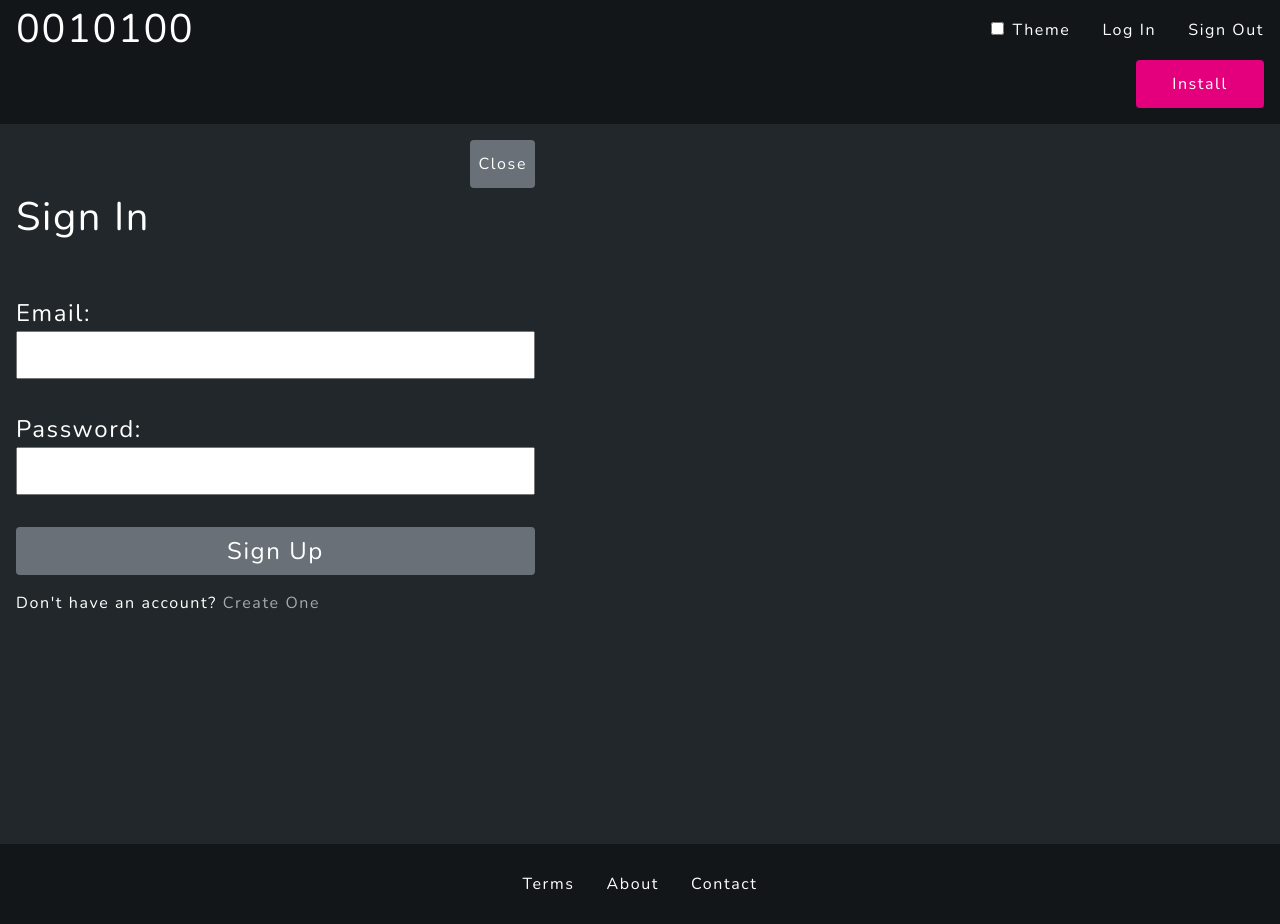
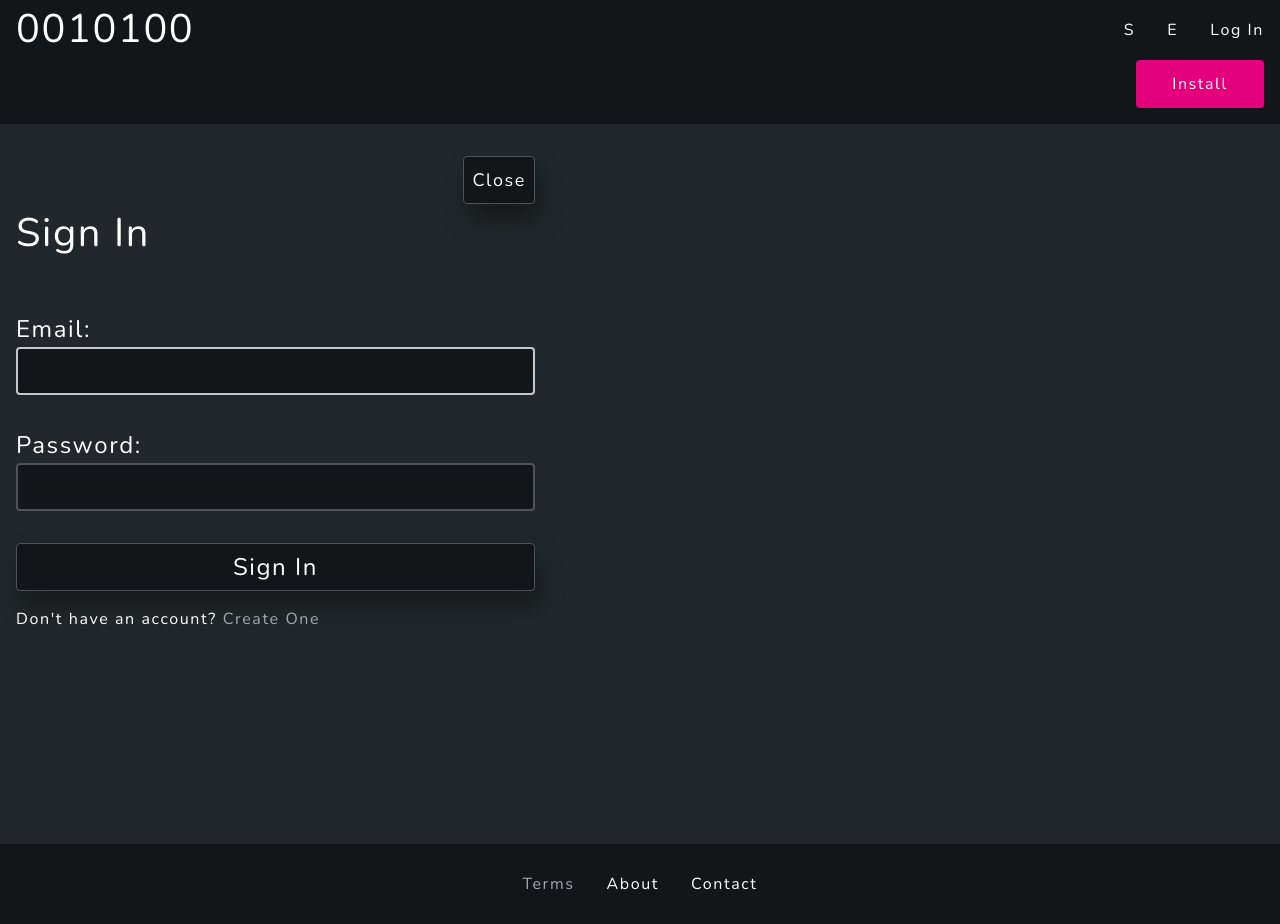
Before and after one commit to phoenixpulsar/ui-kata, a website built with Vite: page index.html in a window 1280 px wide. Both pictures are taken after a click on the item "Log In". Built offline with nearby package versions, Linux system fonts and the light colour scheme; some packages are replaced by stand-ins of ours; no server answers.

Commit message:
Finish Login/Register/Lougout MVP flow

```diff
--- a/app.js
+++ b/app.js
@@ -3,21 +3,11 @@ import Timelines from "./services/Timelines.js";
 import EncryptionAPI from "./services/EncryptionAPI";
 import { gsap } from "gsap";
 import { auth } from "./firebase";
-import { onAuthStateChanged } from "firebase/auth";
-
-onAuthStateChanged(auth, (user) => {
-  if (user) {
-    // User is signed in, see docs for a list of available properties
-    // https://firebase.google.com/docs/reference/js/auth.user
-    const uid = user.uid;
-    console.log("user", user, uid);
-    // ...
-  } else {
-    console.log("no user signed in");
-    // User is signed out
-    // ...
-  }
-});
+import {
+  createUserWithEmailAndPassword,
+  onAuthStateChanged,
+  signInWithEmailAndPassword,
+} from "firebase/auth";
 
 // To work with the DOM we wait for this event before we manipulate
 window.addEventListener("DOMContentLoaded", () => {
@@ -30,11 +20,29 @@ window.addEventListener("DOMContentLoaded", () => {
     return this.querySelector(s);
   };
 
+  // Module Globals
+  let currentUser = null;
   let passwordToConfirm = "";
+  let uploadedFile = null;
+
+  onAuthStateChanged(auth, (user) => {
+    if (user) {
+      // User is signed in, see docs for a list of available properties
+      // https://firebase.google.com/docs/reference/js/auth.user
+      const uid = user.uid;
+      currentUser = user.email;
+      Timelines.userLoggedIn.restart();
+      $("#user-email").textContent = `Welcome, ${currentUser}`;
+    } else {
+      console.log("no user signed in");
+      $("#user-email").textContent = ``;
+      Timelines.userLoggedOut.restart();
+    }
+  });
 
   gsap.set(
     [
-      ".experience-bkg",
+      "#sign-out-btn",
       "#close-svg",
       ".password-ctrls",
       "#confirm-password-label",
@@ -74,28 +82,7 @@ window.addEventListener("DOMContentLoaded", () => {
   Timelines.logoLoop.play();
   Timelines.fileLoop.play();
 
-  $("#file-upload").on("change", (event) => {
-    const file = event.target.files[0];
-    if (file) {
-      console.log(`File chosen: ${file.name}`);
-      // const reader = new FileReader();
-      // reader.onload = function (event) {
-      //   const arrayBuffer = event.target.result;
-      //   // encryptData(arrayBuffer, "myPassword"); // Encrypt the file content
-      //   encryptFileData(
-      //     arrayBuffer,
-      //     "myPassword",
-      //     "resumeEncrypted2",
-      //     "application/pdf"
-      //   );
-      // };
-      // reader.readAsArrayBuffer(file);
-      document.getElementById("file-name-display").textContent = file.name;
-
-      Timelines.fileLoop.pause();
-      Timelines.fileWasUploaded.play();
-    }
-  });
+  $("#file-upload").on("change", handleFileUpload);
 
   $("#password-btn").on("click", (e) => {
     e.preventDefault();
@@ -128,6 +115,25 @@ window.addEventListener("DOMContentLoaded", () => {
     Timelines.openLoginPanel.play();
   });
 
+  $("#login-form").on("submit", (e) => {
+    e.preventDefault();
+
+    const email = $("#login-email-input").value;
+    const password = $("#login-password-input").value;
+
+    signInWithEmailAndPassword(auth, email, password)
+      .then((userCredential) => {
+        const user = userCredential.user;
+        console.log("user", user);
+        Timelines.openLoginPanel.reverse();
+      })
+      .catch((error) => {
+        const errorCode = error.code;
+        const errorMessage = error.message;
+        console.error(error);
+      });
+  });
+
   $("#close-login").on("click", (e) => {
     e.preventDefault();
     Timelines.openLoginPanel.reverse();
@@ -136,6 +142,25 @@ window.addEventListener("DOMContentLoaded", () => {
   $("#open-sign-up").on("click", (e) => {
     e.preventDefault();
     Timelines.openSignUpPanel.play();
+    Timelines.openLoginPanel.reverse();
+  });
+
+  $("#sign-up-form").on("submit", (e) => {
+    e.preventDefault();
+
+    const email = $("#sign-up-email-input").value;
+    const password = $("#sign-up-password-input").value;
+
+    createUserWithEmailAndPassword(auth, email, password)
+      .then((userCredential) => {
+        const user = userCredential.user;
+        console.log("user", user);
+      })
+      .catch((error) => {
+        const errorCode = error.code;
+        const errorMessage = error.message;
+        console.error(error);
+      });
   });
 
   $("#close-sign-up").on("click", (e) => {
@@ -143,7 +168,7 @@ window.addEventListener("DOMContentLoaded", () => {
     Timelines.openSignUpPanel.reverse();
   });
 
-  $("#open-terms").on("click", (e) => {
+  $(".open-terms").on("click", (e) => {
     e.preventDefault();
     Timelines.openTermsPanel.play();
   });
@@ -184,6 +209,41 @@ window.addEventListener("DOMContentLoaded", () => {
     reverseFileUpload();
   });
 
+  $("#success-encrypt").on("click", (e) => {
+    Timelines.startEncryptionLabels.pause();
+    Timelines.encryptionSuccess.play();
+  });
+
+  $("#error-encrypt").on("click", (e) => {
+    Timelines.startEncryptionLabels.pause();
+    Timelines.encryptionFail.play();
+  });
+
+  function handleFileUpload(event) {
+    const file = event.target.files[0];
+    if (file) {
+      console.log(`File chosen: ${file.name}`);
+      uploadedFile = file; // Store the file temporarily
+      $("$file-name-display").textContent = file.name;
+      Timelines.fileLoop.pause();
+      Timelines.fileWasUploaded.play();
+    }
+  }
+
+  function processFile(file, password) {
+    const reader = new FileReader();
+    reader.onload = (event) => {
+      const arrayBuffer = event.target.result;
+      encryptFileData(
+        arrayBuffer,
+        password,
+        "resumeEncrypted2",
+        "application/pdf"
+      );
+    };
+    reader.readAsArrayBuffer(file);
+  }
+
   function reverseFileUpload() {
     $("#file-upload").value = "";
     $("#file-name-display").textContent = "";
--- a/index.html
+++ b/index.html
@@ -22,11 +22,14 @@
       <ul>
         <li><h1 id="logo">Ordo One</h1></li>
         <!-- <li><a href=""><img id="logo" src="assets/ordo-one-logo.png"></a></li> -->
-        <li>
+        <!-- <li>
           <label>
             <input type="checkbox" id="theme-box"> Theme
           </label>
-        </li>
+        </li> -->
+        <li id="success-encrypt">S</li>
+        <li id="error-encrypt">E</li>
+        <li id="user-email"></li>
         <li id="open-login">Log In</li>
         <li id="sign-out-btn">Sign Out</li>
       </ul>
@@ -104,10 +107,10 @@
 
           <form id="login-form">
             <label id="login-email-label" for="email">Email:</label>
-            <input id="login-email-input" type="email"  name="email" required>
+            <input id="login-email-input" type="email"  name="email"  required>
             <label id="login-password-label" for="password">Password:</label>
-            <input id="login-password-input" type="password"  name="password" required>
-            <button id="login-btn"  type="submit">Sign Up</button>
+            <input id="login-password-input" type="password" name="password"  required>
+            <button id="login-btn"  type="submit">Sign In</button>
           </form>
 
           <p id="register-mssg">Don't have an account? <span id="open-sign-up">Create One</span></p>
@@ -130,6 +133,7 @@
             <input id="sign-up-password-input" type="password"  name="password" required>
             <button id="sign-up-btn"  type="submit">Sign Up</button>
           </form>
+          <p id="register-mssg">By creating an account, you agree to our <span class="open-terms">Terms</span></p>
         </div>
 
          <div class="terms-container">
@@ -185,7 +189,7 @@
      <footer>
       <nav>
         <ul>
-          <li id="open-terms">Terms</li>
+          <li class="open-terms">Terms</li>
           <li id="open-about">About</li>
           <li id="open-contact">Contact</li>
         </ul>
--- a/services/Timelines.js
+++ b/services/Timelines.js
@@ -43,12 +43,71 @@ const Timelines = {
 
     return tl;
   })(),
+  userLoggedIn: (() => {
+    let tl = gsap.timeline({ paused: true });
+    tl.add("begin");
+    tl.to(
+      "#open-login",
+      {
+        opacity: 0,
+        visibility: "hidden",
+        display: "none",
+      },
+      "begin"
+    )
+      .to("#user-email", {
+        opacity: 1,
+        visibility: "visible",
+        display: "block",
+      })
+      .to(
+        "#sign-out-btn",
+        {
+          opacity: 1,
+          visibility: "visible",
+          display: "block",
+        },
+        "begin"
+      );
+    return tl;
+  })(),
+  userLoggedOut: (() => {
+    let tl = gsap.timeline({ paused: true });
+    tl.add("begin");
+    tl.to(
+      "#open-login",
+      {
+        opacity: 1,
+        visibility: "visible",
+        display: "block",
+      },
+      "begin"
+    )
+      .to(
+        "#user-email",
+        {
+          opacity: 0,
+          visibility: "hidden",
+          display: "none",
+        },
+        "begin"
+      )
+      .to(
+        "#sign-out-btn",
+        {
+          opacity: 0,
+          display: "none",
+          visibility: "hidden",
+        },
+        "begin"
+      );
+    return tl;
+  })(),
   fileWasUploaded: (() => {
     var tl = gsap.timeline({ paused: true });
     let passwordInput = document.querySelector("#password-input");
 
     tl.add("begin");
-
     tl.to("#welcome-mssg", { opacity: 0 })
       .to("#file-upload-label", { opacity: 0 })
       .to("#file-upload", { opacity: 0 })
@@ -233,6 +292,7 @@ const Timelines = {
         {
           opacity: 1,
           duration: 1,
+          display: "block",
           visibility: "visible",
           ease: "sine.out",
           onComplete: () => {
@@ -248,6 +308,7 @@ const Timelines = {
   })(),
   openLoginPanel: (() => {
     let tl = gsap.timeline({ paused: true });
+    let emailInput = document.querySelector("#login-email-input");
 
     tl.fromTo(
       ".login-container",
@@ -261,6 +322,9 @@ const Timelines = {
         x: "-90vw",
         ease: "sine.out",
         duration: 1,
+        onComplete: () => {
+          emailInput.focus();
+        },
       }
     );
 
@@ -270,6 +334,7 @@ const Timelines = {
   })(),
   openSignUpPanel: (() => {
     let tl = gsap.timeline({ paused: true });
+    let emailInput = document.querySelector("#sign-up-email-input");
 
     tl.fromTo(
       ".sign-up-container",
@@ -283,6 +348,9 @@ const Timelines = {
         x: "-90vw",
         ease: "sine.out",
         duration: 1,
+        onComplete: () => {
+          emailInput.focus();
+        },
       }
     );
 
@@ -389,167 +457,8 @@ const Timelines = {
 
     return tl;
   })(),
-  encryptionAnimation: (() => {
-    var tl = gsap.timeline({ paused: true });
-
-    tl.add("start-encrypt");
-    tl.to(
-      "#welcome-header",
-      {
-        opacity: 0,
-      },
-      "start-encrypt"
-    )
-      .to(
-        "#welcome-mssg",
-        {
-          opacity: 0,
-        },
-        "start-encrypt"
-      )
-      .to(
-        ".file-upload-ctrls",
-        {
-          opacity: 0,
-        },
-        "start-encrypt"
-      )
-      .to(
-        "#encrypt-label",
-        {
-          opacity: 0,
-        },
-        "start-encrypt"
-      )
-      .to(
-        "#encrypt-btn",
-        {
-          opacity: 0,
-        },
-        "start-encrypt"
-      )
-      .to(
-        "#encrypt-input",
-        {
-          width: 20,
-          height: 20,
-          padding: 0,
-          opacity: 0.15,
-          borderRadius: "1000px",
-          ease: "sine.out",
-          duration: 0.5,
-        },
-        "start-encrypt+=1"
-      )
-      .to(
-        "#encrypt-btn",
-        {
-          width: 20,
-          height: 20,
-          padding: 0,
-          opacity: 0.15,
-          borderRadius: "1000px",
-          ease: "sine.out",
-          duration: 0.5,
-        },
-        "start-encrypt+=1"
-      )
-      .to(
-        "#encrypt-btn",
-        {
-          opacity: 0.8,
-          y: "+=30",
-          ease: "sine.out",
-          duration: 0.5,
-        },
-        "start-encrypt+=2"
-      )
-      .to(
-        "#encrypt-input",
-        {
-          opacity: 0.8,
-          y: "-=30",
-          ease: "sine.out",
-          duration: 0.5,
-        },
-        "start-encrypt+=2"
-      )
-      .to(
-        "#encrypt-btn",
-        {
-          opacity: 0.8,
-          y: "-=30",
-          ease: "sine.out",
-          duration: 0.5,
-        },
-        "start-encrypt+=3"
-      )
-      .to(
-        "#encrypt-input",
-        {
-          opacity: 0.8,
-          y: "+=30",
-          ease: "sine.out",
-          duration: 0.5,
-        },
-        "start-encrypt+=3"
-      )
-      .to(
-        "#encrypt-btn",
-        {
-          opacity: 0.8,
-          y: "+=30",
-          ease: "sine.out",
-          duration: 0.5,
-        },
-        "start-encrypt+=4"
-      )
-      .to(
-        "#encrypt-input",
-        {
-          opacity: 0.8,
-          y: "-=30",
-          ease: "sine.out",
-          duration: 0.5,
-        },
-        "start-encrypt+=4"
-      )
-      .to(
-        "#encrypt-btn",
-        {
-          opacity: 0,
-          y: "-=20",
-          ease: "sine.out",
-          duration: 0.5,
-        },
-        "start-encrypt+=5"
-      )
-      .to(
-        "#encrypt-input",
-        {
-          opacity: 0.8,
-          y: "+=20",
-          ease: "sine.out",
-          duration: 0.5,
-        },
-        "start-encrypt+=5"
-      )
-      .to("#encrypt-input", {
-        backgroundColor: "#09CA51",
-        transformOrigin: "50% 50%",
-        scale: 1.75,
-        y: "-=80",
-        ease: "Power3.easeIn",
-      })
-      .to(".encrypt-complete-dialog", {
-        opacity: 1,
-        visibility: "visible",
-      });
-
-    return tl;
-  })(),
   startEncryption: (() => {
-    var tl = gsap.timeline({ paused: true });
+    let tl = gsap.timeline({ paused: true });
 
     tl.add("begin");
     tl.to(
@@ -598,6 +507,64 @@ const Timelines = {
     tl.timeScale(1.1);
     return tl;
   })(),
+  encryptionFail: (() => {
+    let tl = gsap.timeline({ paused: true });
+    tl.add("begin");
+    tl.to("#empty-shield-svg", {
+      opacity: 0,
+      display: "hidden",
+      duration: 1,
+      scale: 1,
+      ease: "sine.out",
+    })
+      .to(
+        "#exclamation-shield-svg",
+        {
+          opacity: 1,
+          display: "visible",
+          duration: 1,
+          scale: 1.8,
+          ease: "sine.out",
+        },
+        "begin=-1"
+      )
+      .to("#file-name-display", {
+        text: "Error Encrypting File",
+        duration: 0.5,
+        ease: "sine.out",
+      });
+
+    return tl;
+  })(),
+  encryptionSuccess: (() => {
+    let tl = gsap.timeline({ paused: true });
+    tl.add("begin");
+    tl.to("#empty-shield-svg", {
+      opacity: 0,
+      visibility: "hidden",
+      duration: 1,
+      scale: 1,
+      ease: "sine.out",
+    })
+      .to(
+        "#done-svg",
+        {
+          opacity: 1,
+          visibility: "visible",
+          duration: 1,
+          scale: 1.8,
+          ease: "sine.out",
+        },
+        "begin=-1"
+      )
+      .to("#file-name-display", {
+        text: "Encrypted",
+        duration: 0.5,
+        ease: "sine.out",
+      });
+
+    return tl;
+  })(),
 };
 
 export default Timelines;
--- a/style.scss
+++ b/style.scss
@@ -427,6 +427,7 @@ button {
 
 #password-mismatch-mssg {
   margin-left: 5%;
+  // display: none;
 }
 
 #confirm-password-input {
@@ -435,6 +436,7 @@ button {
 
 #encrypt-btn {
   grid-area: password-btn;
+  display: none;
 }
 
 .password-ctrls-label {
@@ -443,22 +445,20 @@ button {
 }
 
 .password-ctrls-input{
+  grid-area: input;
   width: 80vw;
-  text-decoration: none;
+  height: 4rem;
   margin-top: 1rem;
   margin-left: 5%;
-  font-family: 'Nunito', sans-serif;
   margin-right: 5%;
-  // margin: 0 auto;
+  padding: 0 1rem;
+  color: white;
+  outline: none;
   font-size: xx-large;
-  outline: none;
-  grid-area: input;
-  padding: 0 1rem;
   border-radius: 0.25rem;
-  height: 4rem;
-  color: white;
   border: 2px solid #4d5358;
   background-color: #121619;
+  font-family: 'Nunito', sans-serif;
 
   &:focus {
     border: 2px solid #c1c7cd;
@@ -471,7 +471,6 @@ button {
   margin-left: 5%;
   background-color: #121619;
   border: 1px solid #4d5358;
-  font-size: large;
   margin-top: 2rem;
   height: 4rem;
   font-size: x-large;
@@ -512,6 +511,27 @@ button {
   max-width: 535px;
 }
 
+#close-login {
+  height: 3rem;
+  margin-top: 1rem;
+  align-self: center;
+  font-size: large;
+  border-radius: 0.25rem;
+  border: 1px solid #4d5358;
+  background-color: #121619;
+  box-shadow: 5px 15px 25px rgba(0, 0, 0, 0.35);
+  transition-duration: 0.3s;
+  transition-property: background-color transform;
+
+  &:hover {
+    transform: translateY(5%);
+    background-color: #21272a;
+  }
+  &:active {
+    transform: translateY(5%);
+  }
+}
+
 #login-form {
   display: grid;
   grid-template-areas:
@@ -533,6 +553,9 @@ button {
 #open-sign-up {
   color: #a2a9b0;
   cursor: pointer;
+  &:hover {
+    color: #dde1e6;
+  }
 }
 
 #login-header {
@@ -548,7 +571,16 @@ button {
 #login-email-input {
   grid-area: login-email-input;
   height: 3rem;
+  outline: none;
+  border-radius: 0.25rem;
+  color: white;
+  border: 2px solid #4d5358;
+  background-color: #121619;
+  font-family: 'Nunito', sans-serif;
   font-size: x-large;
+  &:focus {
+    border: 2px solid #c1c7cd;
+  }
 }
 
 #login-password-label {
@@ -560,15 +592,41 @@ button {
 #login-password-input {
   grid-area: login-password-input;
   height: 3rem;
+  outline: none;
+  border-radius: 0.25rem;
+  color: white;
+  border: 2px solid #4d5358;
+  background-color: #121619;
+  font-family: 'Nunito', sans-serif;
   font-size: x-large;
+  &:focus {
+    border: 2px solid #c1c7cd;
+  }
 }
 
 #login-btn {
   grid-area: login-btn;
+  height: 3rem;
   margin-top: 2rem;
   align-self: center;
   font-size: x-large;
+  border-radius: 0.25rem;
+  border: 1px solid #4d5358;
+  background-color: #121619;
+  box-shadow: 5px 15px 25px rgba(0, 0, 0, 0.35);
+  transition-duration: 0.3s;
+  transition-property: background-color transform;
+
+  &:hover {
+    transform: translateY(5%);
+    background-color: #21272a;
+  }
+  &:active {
+    transform: translateY(5%);
+  }
 }
+
+// ======== SIGN UP
 
 .sign-up-container {
   position: absolute;
@@ -583,6 +641,27 @@ button {
   text-align: right;
   padding-top:1rem;
   max-width: 500px;
+}
+
+#close-sign-up {
+  height: 3rem;
+  margin-top: 1rem;
+  align-self: center;
+  font-size: large;
+  border-radius: 0.25rem;
+  border: 1px solid #4d5358;
+  background-color: #121619;
+  box-shadow: 5px 15px 25px rgba(0, 0, 0, 0.35);
+  transition-duration: 0.3s;
+  transition-property: background-color transform;
+
+  &:hover {
+    transform: translateY(5%);
+    background-color: #21272a;
+  }
+  &:active {
+    transform: translateY(5%);
+  }
 }
 
 #sign-up-form {
@@ -611,7 +690,16 @@ button {
 #sign-up-email-input {
   grid-area: sign-up-email-input;
   height: 3rem;
+  outline: none;
+  border-radius: 0.25rem;
+  color: white;
+  border: 2px solid #4d5358;
+  background-color: #121619;
+  font-family: 'Nunito', sans-serif;
   font-size: x-large;
+  &:focus {
+    border: 2px solid #c1c7cd;
+  }
 }
 
 #sign-up-password-label {
@@ -623,14 +711,46 @@ button {
 #sign-up-password-input {
   grid-area: sign-up-password-input;
   height: 3rem;
+  outline: none;
+  border-radius: 0.25rem;
+  color: white;
+  border: 2px solid #4d5358;
+  background-color: #121619;
+  font-family: 'Nunito', sans-serif;
   font-size: x-large;
+  &:focus {
+    border: 2px solid #c1c7cd;
+  }
 }
 
 #sign-up-btn {
   grid-area: sign-up-btn;
+  height: 3rem;
   margin-top: 2rem;
-  align-self: center; /* Center the button vertically */
+  align-self: center;
   font-size: x-large;
+  border-radius: 0.25rem;
+  border: 1px solid #4d5358;
+  background-color: #121619;
+  box-shadow: 5px 15px 25px rgba(0, 0, 0, 0.35);
+  transition-duration: 0.3s;
+  transition-property: background-color transform;
+
+  &:hover {
+    transform: translateY(5%);
+    background-color: #21272a;
+  }
+  &:active {
+    transform: translateY(5%);
+  }
+}
+
+.open-terms {
+  color: #a2a9b0;
+  cursor: pointer;
+  &:hover {
+    color: #dde1e6;
+  }
 }
 
 .terms-container {
```
